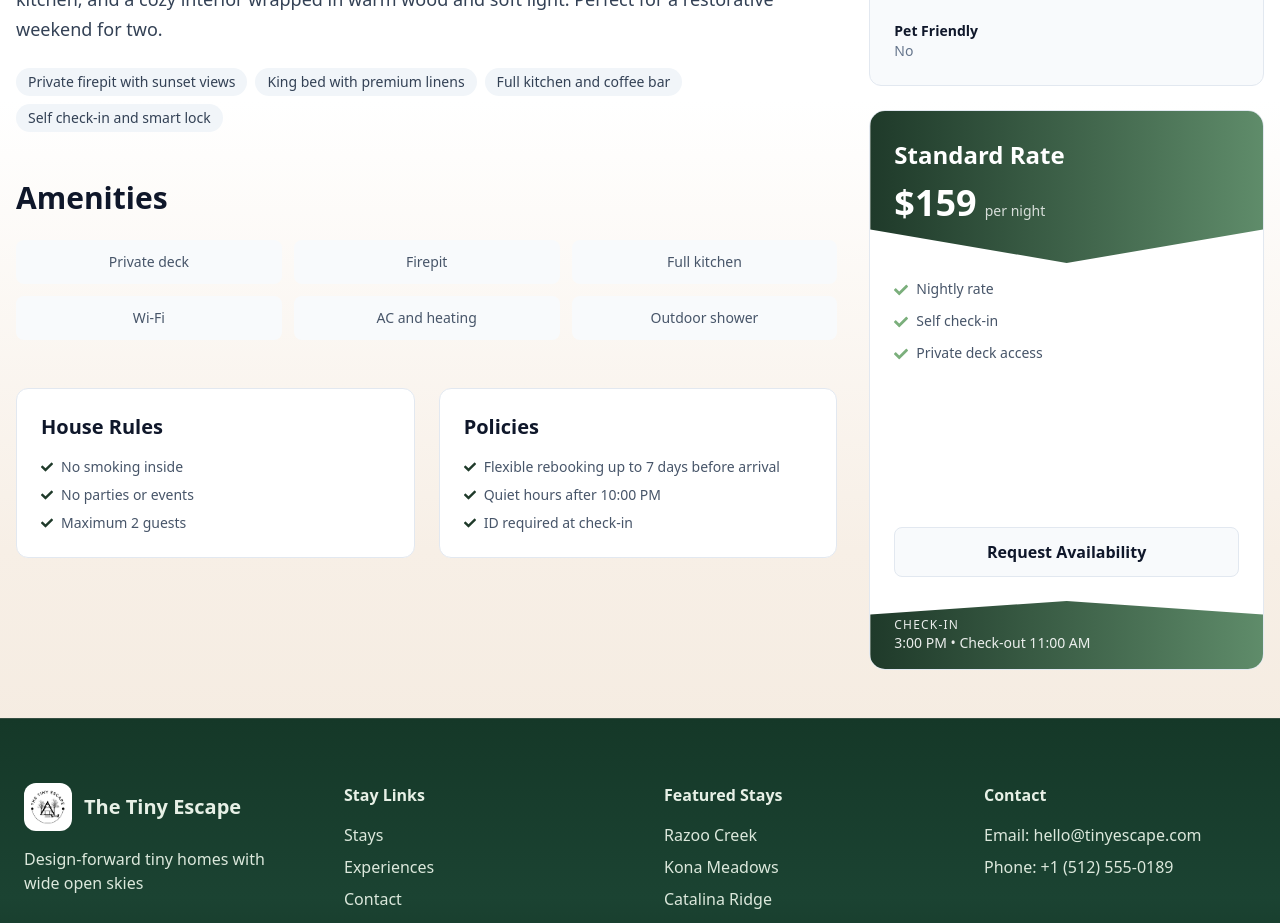
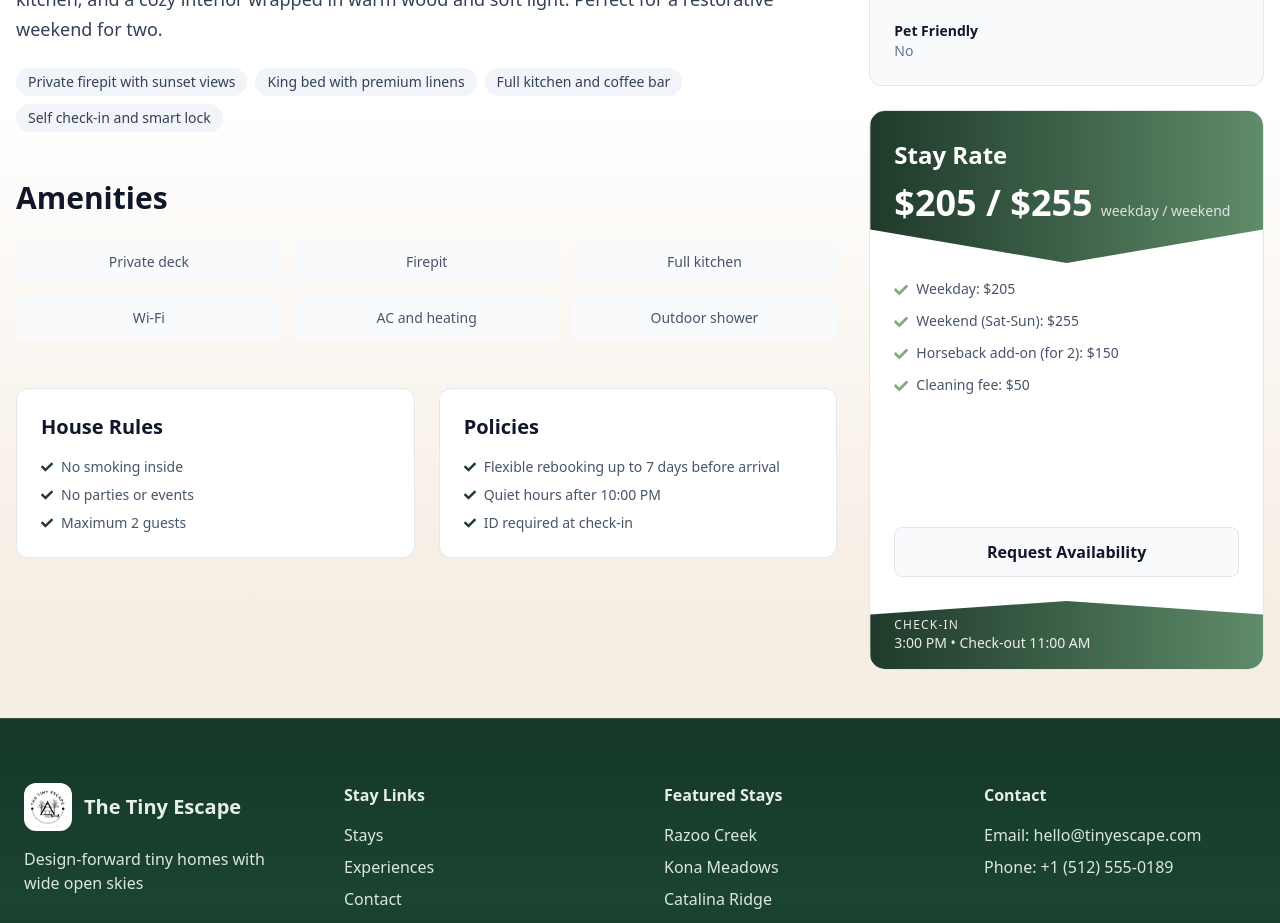
Before and after one commit to Talha-Swati/hotel-sample, a React (Vite) app: page /stay/apple-1-razoo-creek in a window 1280 px wide. Shown: the part 800-1723 px from the top of the page. Built offline with nearby package versions, Linux system fonts and the light colour scheme; no server answers.

Commit message:
Align pricing UI+API with Sat/Sun weekend rates and BookNow breakdown

```diff
--- a/src/pages/BookNow.jsx
+++ b/src/pages/BookNow.jsx
@@ -6,10 +6,11 @@ import BookingCalendar from '../components/BookingCalendar';
 import { contactInfo } from '../data/contactData';
 import { getAllStays } from '../data/staysData';
 import { useHousesData } from '../hooks/useHousesData';
-import { createBookingRequest } from '../services/bookings';
+import { createBookingRequest, pricePreview } from '../services/bookings';
 import { getHousePackagesBySlug } from '../services/houses';
 import { getWhatsAppLink } from '../utils/helpers';
 import { getFAQSchema } from '../utils/structuredData';
+import { countWeekdayWeekendNights, getRatePlanBySlug } from '../utils/stayPricing';
 import {
   FaCheckCircle,
   FaLock,
@@ -231,7 +232,6 @@ const BookNow = () => {
       }
 
       try {
-        const { pricePreview } = await import('../services/bookings');
         const payload = {
           houseSlug: houseSlug,
           checkIn: bookingData.checkIn,
@@ -299,6 +299,8 @@ const BookNow = () => {
 
   const selectedNights = calendarStatus.nights || getNights();
   const totalGuests = Number(bookingData.adults) + Number(bookingData.children);
+  const ratePlan = getRatePlanBySlug(houseSlug || '');
+  const nightSplit = countWeekdayWeekendNights(bookingData.checkIn, bookingData.checkOut);
   // Prefer live pricing preview from server when available
   const estimatedSubtotal = livePricing ? livePricing.subtotal : Number((calendarMeta.pricePerNight * selectedNights).toFixed(2));
   const selectedAddOnTotal = livePricing
@@ -313,6 +315,21 @@ const BookNow = () => {
   const estimatedTotal = livePricing
     ? livePricing.total
     : Number((estimatedSubtotal + selectedAddOnTotal + estimatedCleaningFee + estimatedTax).toFixed(2));
+
+  const nightlyBreakdownLabel = useMemo(() => {
+    const weekdayNights = livePricing?.weekdayNights ?? nightSplit.weekdayNights;
+    const weekendNights = livePricing?.weekendNights ?? nightSplit.weekendNights;
+
+    if (!ratePlan) {
+      return `$${Number(calendarMeta.pricePerNight || 0).toFixed(2)} × ${selectedNights || 0} night(s)`;
+    }
+
+    const parts = [];
+    if (weekdayNights > 0) parts.push(`${weekdayNights} weekday × $${ratePlan.weekday}`);
+    if (weekendNights > 0) parts.push(`${weekendNights} weekend × $${ratePlan.weekend}`);
+
+    return parts.length ? parts.join(' + ') : `0 night(s)`;
+  }, [livePricing?.weekdayNights, livePricing?.weekendNights, nightSplit.weekdayNights, nightSplit.weekendNights, ratePlan, calendarMeta.pricePerNight, selectedNights]);
 
   const canContinueStep1 =
     Boolean(bookingData.checkIn && bookingData.checkOut) &&
@@ -993,7 +1010,7 @@ const BookNow = () => {
                           <div className="space-y-2 text-sm">
                             <div className="flex items-center justify-between">
                               <span className={isDarkMode ? 'text-[#C4CCD4]' : 'text-[#475569]'}>
-                                ${Number(calendarMeta.pricePerNight || 0).toFixed(2)} × {selectedNights || 0} night(s)
+                                {nightlyBreakdownLabel}
                               </span>
                               <span className={isDarkMode ? 'text-[#E0E7EE]' : 'text-[#0F172A]'}>${estimatedSubtotal.toFixed(2)}</span>
                             </div>
@@ -1027,6 +1044,9 @@ const BookNow = () => {
                             Pricing Notes
                           </div>
                           <div className={`text-sm space-y-1 ${isDarkMode ? 'text-[#C4CCD4]' : 'text-[#475569]'}`}>
+                            {ratePlan && <p>{ratePlan.label}: Weekday ${ratePlan.weekday}, Weekend (Sat-Sun) ${ratePlan.weekend}</p>}
+                            <p>Horseback add-on (for 2): $150</p>
+                            <p>Cleaning fee: $50</p>
                             <p>State Tax: 6%</p>
                             <p>Cancellation: {CANCELLATION_POLICY}</p>
                           </div>
@@ -1160,7 +1180,7 @@ const BookNow = () => {
                     <div className="space-y-2 text-sm">
                       <div className="flex justify-between">
                         <span className={isDarkMode ? 'text-[#C4CCD4]' : 'text-[#475569]'}>
-                          ${Number(calendarMeta.pricePerNight || 0).toFixed(2)} × {selectedNights || 0} night(s)
+                          {nightlyBreakdownLabel}
                         </span>
                         <span className={isDarkMode ? 'text-[#E0E7EE]' : 'text-[#0F172A]'}>${estimatedSubtotal.toFixed(2)}</span>
                       </div>
--- a/src/pages/DestinationDetail.jsx
+++ b/src/pages/DestinationDetail.jsx
@@ -7,6 +7,7 @@ import { getStayBySlug } from '../data/staysData';
 import { getHouseBySlug, getHousePackagesBySlug } from '../services/houses';
 import { getDestinationSchema } from '../utils/structuredData';
 import { normalizeHouseToStay } from '../utils/houseDataNormalizer';
+import { getRatePlanBySlug } from '../utils/stayPricing';
 import {
   FaMapMarkerAlt,
   FaStar,
@@ -158,6 +159,20 @@ const DestinationDetail = memo(() => {
   };
 
   const standardRate = stay.pricing?.standard;
+  const ratePlan = getRatePlanBySlug(stay.slug);
+  const displayRate = ratePlan
+    ? {
+        ...standardRate,
+        price: ratePlan.weekday,
+        title: 'Stay Rate',
+        features: [
+          `Weekday: $${ratePlan.weekday}`,
+          `Weekend (Sat-Sun): $${ratePlan.weekend}`,
+          'Horseback add-on (for 2): $150',
+          'Cleaning fee: $50',
+        ],
+      }
+    : standardRate;
 
   return (
     <PageLayout
@@ -402,18 +417,18 @@ const DestinationDetail = memo(() => {
                 </div>
               </div>
 
-              {standardRate && (
+              {displayRate && (
                 <div id="pricing-card" className="max-w-md mx-auto lg:max-w-none">
                   <ThemedPricingCard
-                    title={standardRate.title}
-                    price={`$${standardRate.price}`}
-                    priceNote="per night"
-                    features={standardRate.features}
+                    title={displayRate.title}
+                    price={ratePlan ? `$${ratePlan.weekday} / $${ratePlan.weekend}` : `$${displayRate.price}`}
+                    priceNote={ratePlan ? 'weekday / weekend' : 'per night'}
+                    features={displayRate.features}
                     isDarkMode={isDarkMode}
                     themeKey="destinationPricing"
                     themeIndex={0}
                     ctaLabel="Request Availability"
-                    onCtaClick={() => handleBookNow(standardRate, 'standard')}
+                    onCtaClick={() => handleBookNow(displayRate, 'standard')}
                     footerLabel="Check-in"
                     footerText={`${stay.checkIn} • Check-out ${stay.checkOut}`}
                     className="min-h-[560px]"
--- a/src/pages/Tours.jsx
+++ b/src/pages/Tours.jsx
@@ -5,6 +5,7 @@ import ThemedPricingCard from '../components/common/ThemedPricingCard';
 import PricingCardMedia from '../components/common/PricingCardMedia';
 import { getAllStays } from '../data/staysData';
 import { useHousesData } from '../hooks/useHousesData';
+import { getRatePlanBySlug } from '../utils/stayPricing';
 import {
   FaUsers,
   FaMountain,
@@ -107,14 +108,22 @@ const Tours = () => {
             ) : (
               <div className="grid grid-cols-1 md:grid-cols-2 lg:grid-cols-3 gap-6">
                 {featuredHouses.map((stay, index) => (
+                  (() => {
+                    const ratePlan = getRatePlanBySlug(stay.slug || '');
+                    const cardPrice = ratePlan ? `$${ratePlan.weekday} / $${ratePlan.weekend}` : `$${stay.pricing?.standard?.price || 0}`;
+                    const rateFeature = ratePlan
+                      ? `Weekday $${ratePlan.weekday} • Weekend (Sat-Sun) $${ratePlan.weekend}`
+                      : `Rate: $${stay.pricing?.standard?.price || 0} per night`;
+
+                    return (
                   <ThemedPricingCard
                     key={stay.id || stay.slug}
                     title={stay.name}
                     subtitle={`${stay.location} • Sleeps ${stay.sleeps}`}
-                    price={`$${stay.pricing?.standard?.price || 0}`}
-                    priceNote="starting / night"
+                    price={cardPrice}
+                    priceNote={ratePlan ? 'weekday / weekend' : 'starting / night'}
                     features={[
-                      `Rate: $${stay.pricing?.standard?.price || 0} per night`,
+                      rateFeature,
                       ...(stay.highlights || []).slice(0, 3),
                       `${stay.bedrooms || 1} bed • ${stay.baths || 1} bath • ${stay.sizeSqFt || 420} sq ft`
                     ]}
@@ -150,6 +159,8 @@ const Tours = () => {
                       />
                     }
                   />
+                    );
+                  })()
                 ))}
               </div>
             )}
--- /dev/null
+++ b/src/utils/stayPricing.js
@@ -0,0 +1,49 @@
+export const RATE_PLANS = {
+  apple: {
+    label: 'Apple Homes',
+    weekday: 205,
+    weekend: 255,
+  },
+  aFrame: {
+    label: 'A-Frame Homes',
+    weekday: 215,
+    weekend: 285,
+  },
+};
+
+export const getRatePlanBySlug = (slug = '') => {
+  if (slug.startsWith('apple-')) return RATE_PLANS.apple;
+  if (slug.startsWith('triangle-')) return RATE_PLANS.aFrame;
+  return null;
+};
+
+export const countWeekdayWeekendNights = (checkIn, checkOut) => {
+  if (!checkIn || !checkOut) return { weekdayNights: 0, weekendNights: 0, nights: 0 };
+
+  const start = new Date(checkIn);
+  const end = new Date(checkOut);
+  if (Number.isNaN(start.getTime()) || Number.isNaN(end.getTime()) || end <= start) {
+    return { weekdayNights: 0, weekendNights: 0, nights: 0 };
+  }
+
+  let weekdayNights = 0;
+  let weekendNights = 0;
+  let cursor = new Date(start);
+
+  while (cursor < end) {
+    const day = cursor.getDay();
+    if (day === 0 || day === 6) {
+      weekendNights += 1;
+    } else {
+      weekdayNights += 1;
+    }
+
+    cursor.setDate(cursor.getDate() + 1);
+  }
+
+  return {
+    weekdayNights,
+    weekendNights,
+    nights: weekdayNights + weekendNights,
+  };
+};
```
Also changed, not shown: 2 other files (tests, documents, lock files or other folders).
